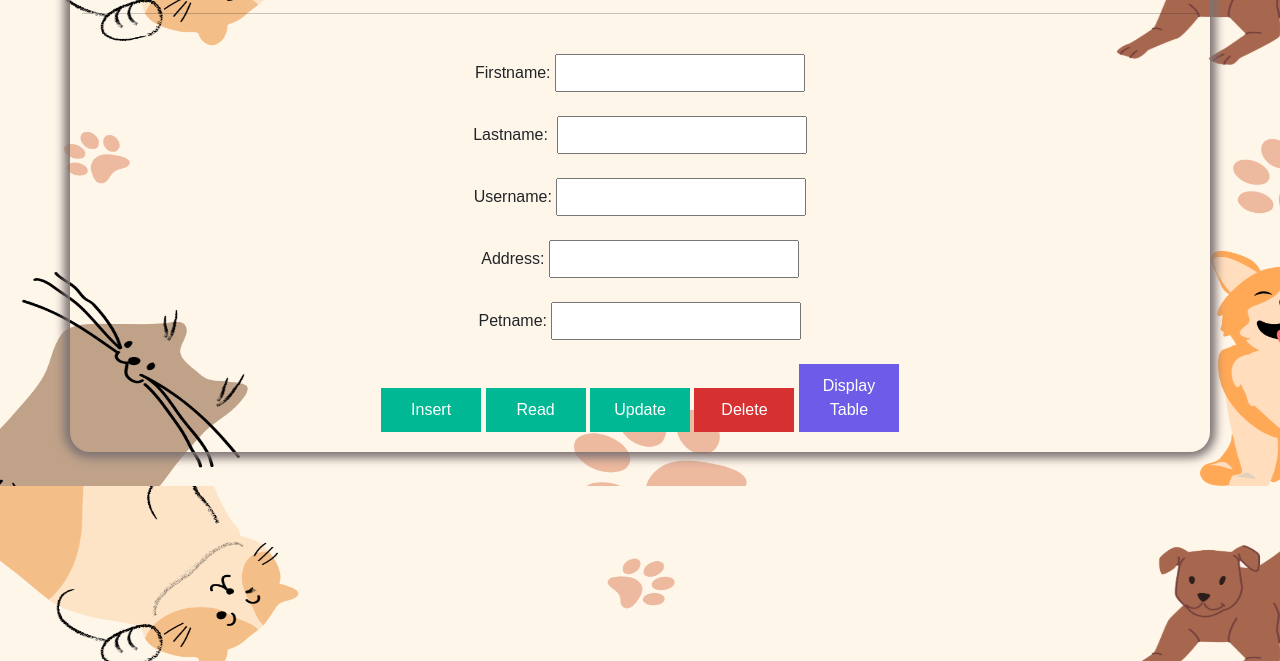
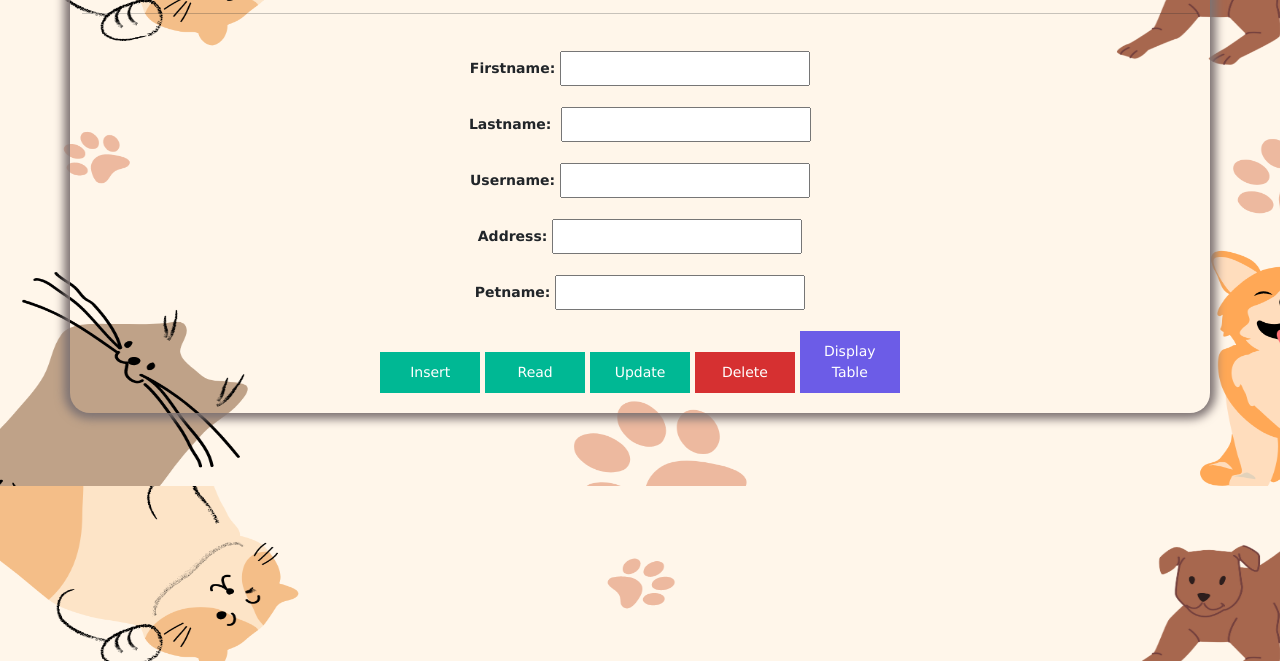
Before and after one commit to ebmedina/firebase, a plain HTML site: page index.html in a window 1280 px wide. Shown: the part 139-800 px from the top of the page. Drawn offline with nearby package versions, Linux system fonts and the light colour scheme.

Commit message:
Update style.css

```diff
--- a/style.css
+++ b/style.css
@@ -7,8 +7,9 @@ body {
   margin: 50px auto;
   padding: 20px;
   /* border: 2px solid red; */
-  font-family: arial;
-  font-size: 16px;
+  font-family: Verdana ;
+  font-size: 14px;
+  font-weight: 900;
 
   box-shadow: 0 0 10px 6px #7e7373;
 
@@ -16,6 +17,7 @@ body {
 }
 h2,h6 {
   text-align: center;
+
 }
 .container div {
   text-align: center;
```
